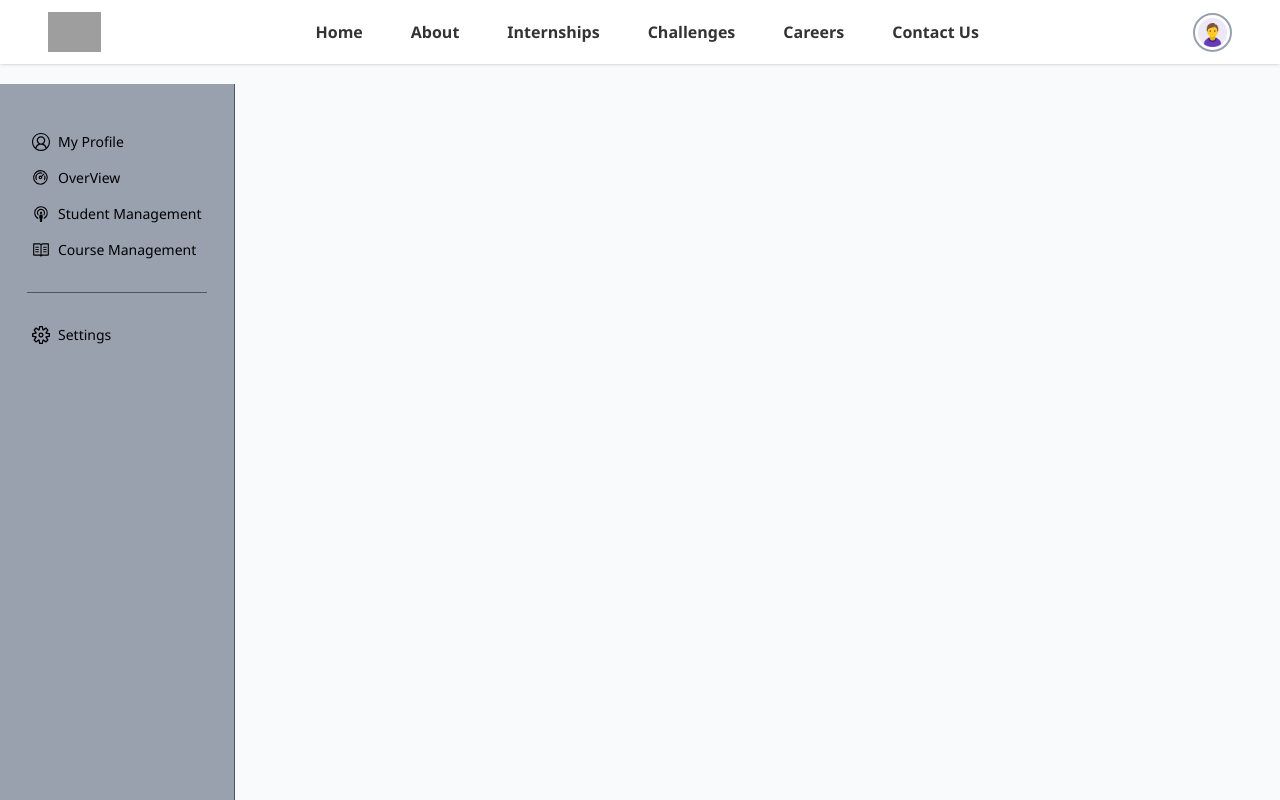
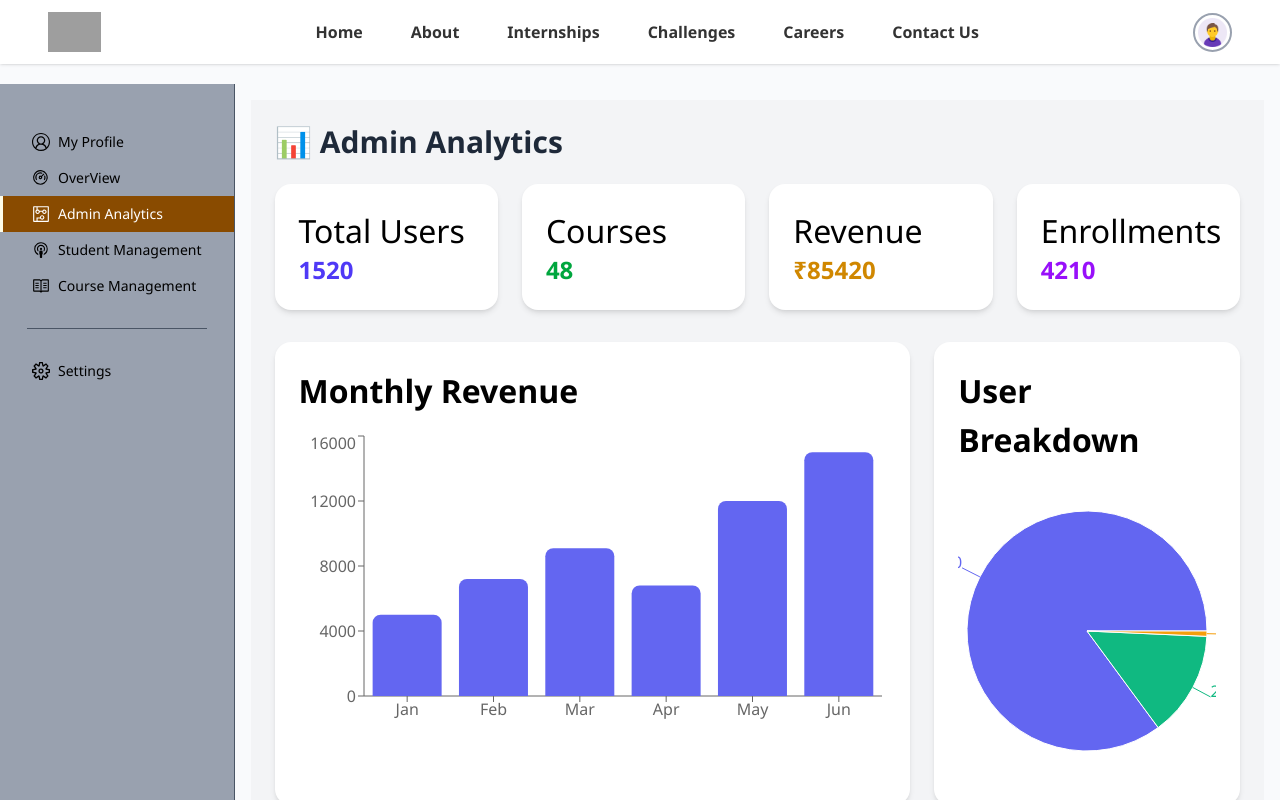
Before and after one commit to BucketStudy-EduTech/bucketstudy-frontend, a React (Vite) app: page /dashboard/analytical in a window 1280 px wide. Built offline with nearby package versions, Linux system fonts and the light colour scheme; grey boxes are pictures that could not be loaded; a web font is replaced by a local one.

Commit message:
Added the Analytics Page

```diff
--- a/package.json
+++ b/package.json
@@ -21,6 +21,7 @@
     "react-hot-toast": "^2.5.2",
     "react-icons": "^5.5.0",
     "react-router-dom": "^7.7.0",
+    "recharts": "^3.1.2",
     "tailwindcss": "^4.1.11",
     "typed.js": "^2.1.0"
   },
--- a/src/App.jsx
+++ b/src/App.jsx
@@ -19,6 +19,7 @@ import CourseSection from './Pages/StudentDashboard/CoursesReg/CourseSection';
 import StudentManagement from './Pages/AdminDashBoard/StudentManagement';
 import AdminOverview from "./Pages/AdminDashBoard/adminOverview/AdminOverview";
 import NewCourse from "./Pages/AdminDashBoard/NewCourse/CourseManagement";
+import AdminAnalytics from "./Pages/AdminDashBoard/Analytical";
 
 function App() {
   const location = useLocation();
@@ -53,7 +54,7 @@ function App() {
           <Route path="/dashboard/student-management" element={<StudentManagement/>} />
           <Route path="/dashboard/Admin-overview" element={<AdminOverview/>} />
           <Route path="/dashboard/course-management" element={<NewCourse/>} />
-
+          <Route path='/dashboard/analytical' element={<AdminAnalytics/>} />
 
         </Route>
 
--- /dev/null
+++ b/src/Pages/AdminDashBoard/Analytical.jsx
@@ -0,0 +1,133 @@
+import React, { useState } from "react";
+import {
+  BarChart, Bar, XAxis, YAxis, Tooltip, ResponsiveContainer,
+  PieChart, Pie, Cell
+} from "recharts";
+
+function AdminAnalytics() {
+  // Mock Data
+  const [users] = useState(1520);
+  const [courses] = useState(48);
+  const [revenue] = useState(85420);
+  const [enrollments] = useState(4210);
+
+  const revenueData = [
+    { month: "Jan", revenue: 5000 },
+    { month: "Feb", revenue: 7200 },
+    { month: "Mar", revenue: 9100 },
+    { month: "Apr", revenue: 6800 },
+    { month: "May", revenue: 12000 },
+    { month: "Jun", revenue: 15000 },
+  ];
+
+  const userTypeData = [
+    { name: "Students", value: 1200 },
+    { name: "Instructors", value: 200 },
+    { name: "Admins", value: 10 },
+  ];
+  const COLORS = ["#6366f1", "#10b981", "#f59e0b"];
+
+  return (
+    <div className="min-h-screen bg-gray-100 p-6">
+      {/* Header */}
+      <h1 className="text-3xl font-bold mb-6 text-gray-800">📊 Admin Analytics</h1>
+
+      {/* Stats Cards */}
+      <div className="grid grid-cols-1 sm:grid-cols-2 lg:grid-cols-4 gap-6 mb-8 ">
+        <div className="bg-white p-6 rounded-2xl shadow-md hover:shadow-lg  hover:scale-105 transition-transform duration-300">
+          <h2 className="text-gray-500 text-sm">Total Users</h2>
+          <p className="text-2xl font-bold text-indigo-600">{users}</p>
+        </div>
+
+        <div className="bg-white p-6 rounded-2xl shadow-md hover:shadow-lg  hover:scale-105  ease-in-out transition-transform duration-300">
+          <h2 className="text-gray-500 text-sm">Courses</h2>
+          <p className="text-2xl font-bold text-green-600">{courses}</p>
+        </div>
+
+        <div className="bg-white p-6 rounded-2xl shadow-md hover:shadow-lg  hover:scale-105  ease-in-out  transition-transform duration-300">
+          <h2 className="text-gray-500 text-sm">Revenue</h2>
+          <p className="text-2xl font-bold text-yellow-600">₹{revenue}</p>
+        </div>
+
+        <div className="bg-white p-6 rounded-2xl shadow-md hover:shadow-lg transition-transform duration-300 hover:scale-105  ease-in-out ">
+          <h2 className="text-gray-500 text-sm">Enrollments</h2>
+          <p className="text-2xl font-bold text-purple-600">{enrollments}</p>
+        </div>
+      </div>
+
+      {/* Charts Section */}
+      <div className="grid grid-cols-1 lg:grid-cols-3 gap-6 mb-8">
+        {/* Revenue Bar Chart */}
+        <div className="bg-white p-6 rounded-2xl shadow-md hover:shadow-lg transition col-span-2">
+          <h2 className="text-lg font-semibold mb-4 text-gray-700">Monthly Revenue</h2>
+          <ResponsiveContainer width="100%" height={300}>
+            <BarChart data={revenueData}>
+              <XAxis dataKey="month" />
+              <YAxis />
+              <Tooltip />
+              <Bar dataKey="revenue" fill="#6366f1" radius={[8, 8, 0, 0]} />
+            </BarChart>
+          </ResponsiveContainer>
+        </div>
+
+        {/* User Type Pie Chart */}
+        <div className="bg-white p-6 rounded-2xl shadow-md hover:shadow-lg transition">
+          <h2 className="text-lg font-semibold mb-4 text-gray-700">User Breakdown</h2>
+          <ResponsiveContainer width="100%" height={300}>
+            <PieChart>
+              <Pie
+                data={userTypeData}
+                dataKey="value"
+                nameKey="name"
+                outerRadius={120}
+                label
+              >
+                {userTypeData.map((entry, index) => (
+                  <Cell key={index} fill={COLORS[index % COLORS.length]} />
+                ))}
+              </Pie>
+              <Tooltip />
+            </PieChart>
+          </ResponsiveContainer>
+        </div>
+      </div>
+
+      {/* Recent Enrollments Table */}
+      <div className="bg-white p-6 rounded-2xl shadow-md hover:shadow-lg transition text-gray-600">
+        <h2 className="text-lg font-semibold mb-4 text-gray-700">Recent Enrollments</h2>
+        <table className="w-full text-left border-collapse">
+          <thead>
+            <tr className="border-b">
+              <th className="p-3 text-gray-600">Student</th>
+              <th className="p-3 text-gray-600">Course</th>
+              <th className="p-3 text-gray-600">Date</th>
+              <th className="p-3 text-gray-600">Status</th>
+            </tr>
+          </thead>
+          <tbody>
+            <tr className="border-b hover:bg-gray-50">
+              <td className="p-3">Neha Patil</td>
+              <td className="p-3">React Basics</td>
+              <td className="p-3">2025-08-20</td>
+              <td className="p-3"><span className="text-green-600">Completed</span></td>
+            </tr>
+            <tr className="border-b hover:bg-gray-50">
+              <td className="p-3">Amit Sharma</td>
+              <td className="p-3">Node.js Advanced</td>
+              <td className="p-3">2025-08-19</td>
+              <td className="p-3"><span className="text-yellow-600">Pending</span></td>
+            </tr>
+            <tr className="border-b hover:bg-gray-50">
+              <td className="p-3">Priya Verma</td>
+              <td className="p-3">UI/UX Design</td>
+              <td className="p-3">2025-08-18</td>
+              <td className="p-3"><span className="text-green-600">Completed</span></td>
+            </tr>
+          </tbody>
+        </table>
+      </div>
+    </div>
+  );
+}
+
+export default AdminAnalytics;
--- a/src/data/dashboard-links.js
+++ b/src/data/dashboard-links.js
@@ -28,15 +28,22 @@ export const sidebarLinks = [
     icon: "VscBook",
     type: "Student", // Shown only for student accounts
   },
+   {
+    id: 5,
+    name: "Admin Analytics",
+    path: "/dashboard/analytical",
+    icon: "VscCircuitBoard",
+    type: "Admin", // Shown only for Admin accounts
+  },
   {
-    id: 5,
+    id: 6,
     name: "Student Management",
     path: "/dashboard/student-management",
     icon: "VscBroadcast",
     type: "Admin", // Shown only for Admin accounts
   },
     {
-    id: 6,
+    id: 7,
     name: "Course Management",
     path: "/dashboard/course-management",
     icon: "VscBook",
@@ -44,4 +51,6 @@ export const sidebarLinks = [
   },
 
 
+
+
 ];
```
Also changed, not shown: 1 other file (tests, documents, lock files or other folders).
